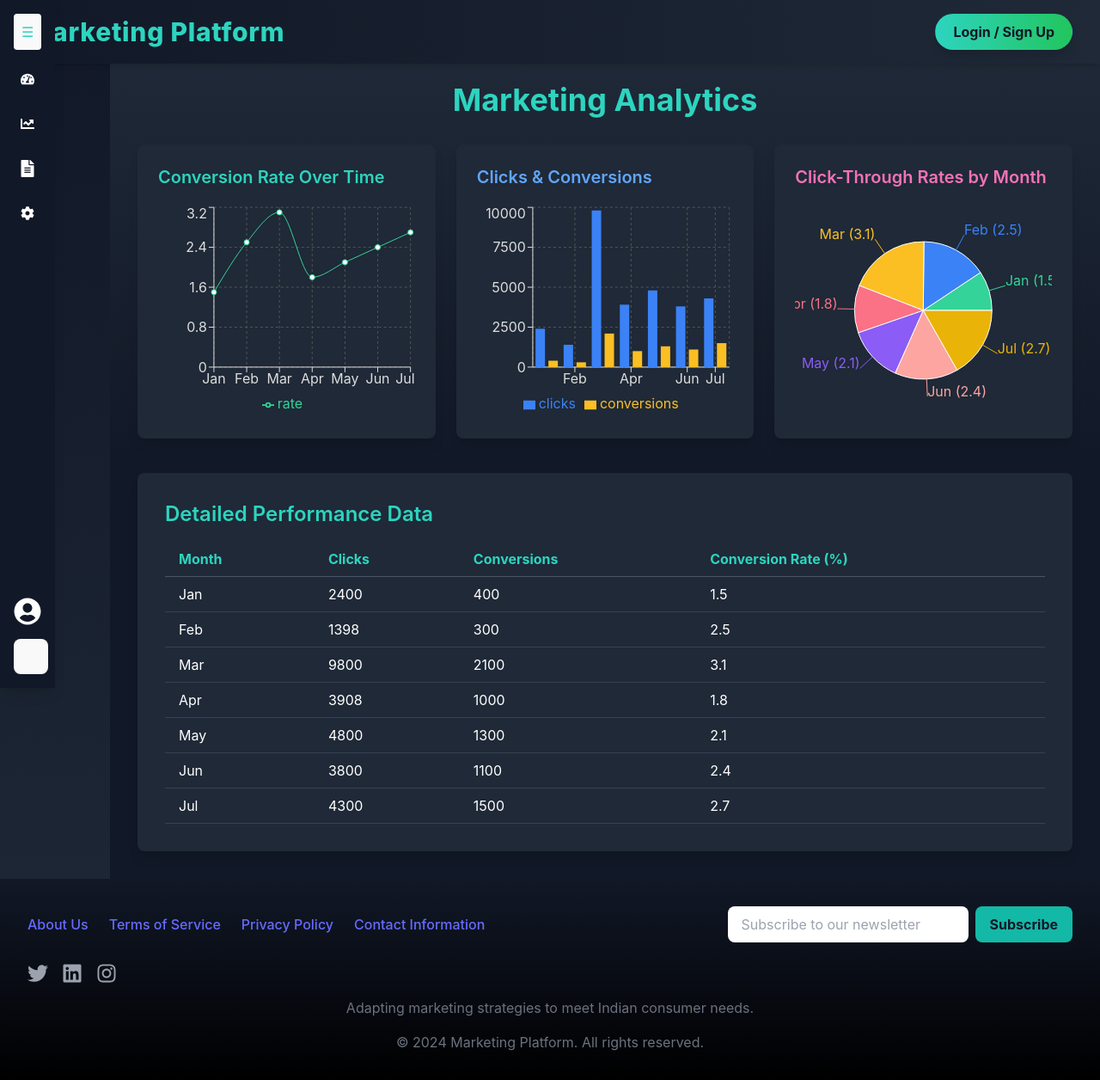
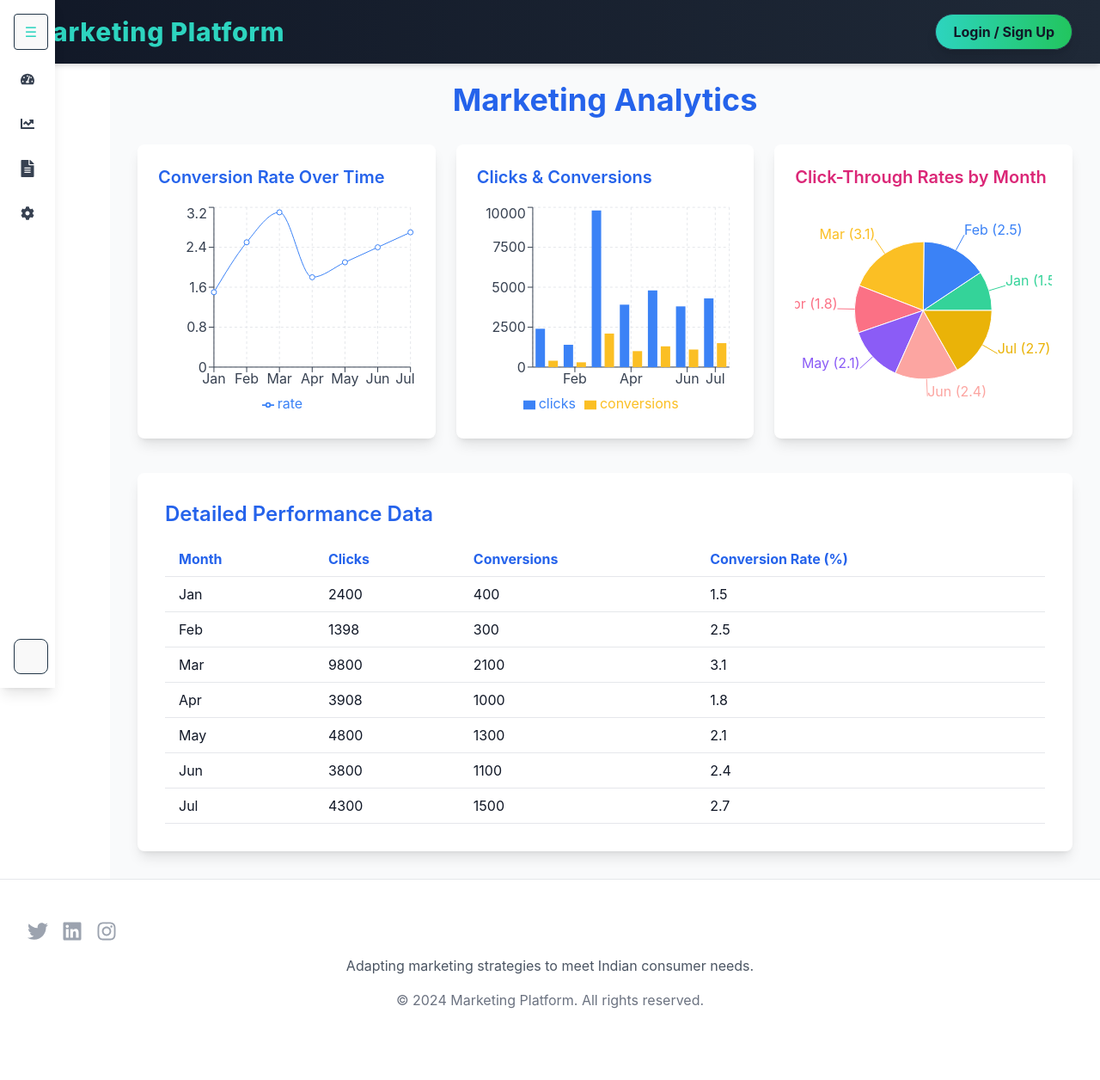
Before and after one commit to altf4-games/Datathon25, a React (Vite) app: page /analytics in a window 1280 px wide. Shown: the whole page at 86% size. After the commit the page ends 1223 px from the top, so only its background shows below. Built offline with nearby package versions, Linux system fonts and the light colour scheme.

Commit message:
Refactor UI to light theme: Update components, styles, and color schemes

```diff
--- a/src/App.jsx
+++ b/src/App.jsx
@@ -1,10 +1,10 @@
 import React from 'react';
 import Dashboardfinal from './pages/Dashboardfinal';
-import Navbar from './components/Navbar';
+import Navbar from './components/ui/Navbar';
 import LandingPage from './pages/LandingPage';
 import ContactUs from './pages/ContactUs';
-import Footer from './components/Footer';
-import Sidebar from './components/Sidebar';
+import Footer from './components/ui/Footer';
+import Sidebar from './components/ui/Sidebar';
 import './App.css';
 import { BrowserRouter as Router, Route, Routes } from 'react-router-dom';
 import Pricing from './pages/Pricing';
@@ -19,15 +19,17 @@ function App() {
       <Router>
         <div className="flex">
           <Sidebar />
-          <div className="flex-grow bg-gradient-to-b from-gray-900 to-gray-800 text-white min-h-screen">
+          <div className="flex-grow bg-white text-gray-900 min-h-screen">
             <Navbar />
 
             <Routes>
               <Route path="/" element={<>
+                <div className="ml-7">
                   <LandingPage />
                   <div id="features"><Features /></div>
                   <div id="pricing"><Pricing /></div>
                   <div id="contact-us"><ContactUs /></div>
+                </div>
               </>} />
               <Route path="/dashboard" element={<Dashboardfinal />} />
               <Route path="/analytics" element={<MarketingAnalysis />} />
--- a/src/components/Footer.jsx
+++ /dev/null
@@ -1,91 +0,0 @@
-import React from "react";
-import { FaTwitter, FaLinkedin, FaInstagram } from "react-icons/fa";
-
-function Footer() {
-  return (
-    <footer className="bg-gradient-to-b from-gray-900 to-black text-white py-8">
-      <div className="max-w-7xl mx-auto px-4 sm:px-6 lg:px-8">
-        <div className="flex flex-col md:flex-row justify-between items-center mb-6">
-          {/* Links Section */}
-          <div className="flex flex-col md:flex-row space-y-2 md:space-y-0 md:space-x-6">
-            <a
-              href="#about"
-              className="hover:text-teal-400 transition duration-300"
-            >
-              About Us
-            </a>
-            <a
-              href="#terms"
-              className="hover:text-teal-400 transition duration-300"
-            >
-              Terms of Service
-            </a>
-            <a
-              href="#privacy"
-              className="hover:text-teal-400 transition duration-300"
-            >
-              Privacy Policy
-            </a>
-            <a
-              href="#contact"
-              className="hover:text-teal-400 transition duration-300"
-            >
-              Contact Information
-            </a>
-          </div>
-
-          {/* Newsletter Subscription */}
-          <div className="mt-4 md:mt-0">
-            <form className="flex space-x-2">
-              <input
-                type="email"
-                placeholder="Subscribe to our newsletter"
-                className="px-4 py-2 rounded-lg text-gray-900 focus:outline-none"
-              />
-              <button
-                type="submit"
-                className="bg-teal-500 hover:bg-teal-400 text-gray-900 px-4 py-2 rounded-lg font-bold transition duration-300"
-              >
-                Subscribe
-              </button>
-            </form>
-          </div>
-        </div>
-
-        {/* Social Media Icons */}
-        <div className="flex space-x-4 mb-4">
-          <a
-            href="#"
-            className="text-gray-400 hover:text-teal-400 transition duration-300"
-          >
-            <FaTwitter className="w-6 h-6" />
-          </a>
-          <a
-            href="#"
-            className="text-gray-400 hover:text-teal-400 transition duration-300"
-          >
-            <FaLinkedin className="w-6 h-6" />
-          </a>
-          <a
-            href="#"
-            className="text-gray-400 hover:text-teal-400 transition duration-300"
-          >
-            <FaInstagram className="w-6 h-6" />
-          </a>
-        </div>
-
-        {/* Tagline */}
-        <p className="text-center text-gray-500 mb-4">
-          Adapting marketing strategies to meet Indian consumer needs.
-        </p>
-
-        {/* Copyright Notice */}
-        <p className="text-center text-gray-500">
-          © 2024 Marketing Platform. All rights reserved.
-        </p>
-      </div>
-    </footer>
-  );
-}
-
-export default Footer;
--- /dev/null
+++ b/src/components/ui/Footer.jsx
@@ -0,0 +1,41 @@
+import React from "react";
+import { FaTwitter, FaLinkedin, FaInstagram } from "react-icons/fa";
+
+function Footer() {
+  return (
+    <footer className="bg-white border-t border-gray-200">
+      <div className="max-w-7xl mx-auto py-12 px-4 sm:px-6 lg:px-8">
+        <div className="flex space-x-4 mb-4">
+          <a
+            href="#"
+            className="text-gray-400 hover:text-blue-600 transition duration-300"
+          >
+            <FaTwitter className="w-6 h-6" />
+          </a>
+          <a
+            href="#"
+            className="text-gray-400 hover:text-teal-400 transition duration-300"
+          >
+            <FaLinkedin className="w-6 h-6" />
+          </a>
+          <a
+            href="#"
+            className="text-gray-400 hover:text-teal-400 transition duration-300"
+          >
+            <FaInstagram className="w-6 h-6" />
+          </a>
+        </div>
+
+        <p className="text-center text-gray-600 mb-4">
+          Adapting marketing strategies to meet Indian consumer needs.
+        </p>
+
+        <p className="text-center text-gray-500">
+          © 2024 Marketing Platform. All rights reserved.
+        </p>
+      </div>
+    </footer>
+  );
+}
+
+export default Footer;
--- a/src/components/Sidebar.jsx
+++ b/src/components/ui/Sidebar.jsx
@@ -36,24 +36,24 @@ function Sidebar() {
   };
 
   return (
-    <div className={`flex flex-col fixed z-40 h-screen bg-gray-900 text-white transition-all duration-300 ${isCollapsed ? 'w-16' : 'w-64'} p-4 shadow-lg`}>
+    <div className={`flex flex-col fixed z-40 h-screen bg-white text-white transition-all duration-300 ${isCollapsed ? 'w-16' : 'w-64'} p-4 shadow-lg`}>
       <button
         onClick={toggleSidebar}
-        className="text-teal-400 mb-4 focus:outline-none hover:bg-gray-700 rounded p-2 transition duration-300"
+        className="text-teal-400 mb-4 focus:outline-none hover:bg-gray-700 rounded w-10 p-2 transition duration-300"
         aria-label="Toggle sidebar"
       >
-        {isCollapsed ? '☰' : '✖️'}
+        {isCollapsed ? '☰' : '❎'}
       </button>
 
       {!isCollapsed && (
         <div className="flex items-center mb-6">
-          <h1 className="text-xl font-bold text-teal-400">Marketing</h1>
-          <span className="text-xl font-bold text-teal-400 ml-1">Platform</span>
+          {/* <h1 className="text-xl font-bold text-teal-900">Marketing</h1>
+          <span className="text-xl font-bold text-teal-900 ml-1">Platform</span> */}
         </div>
       )}
 
       <nav className="flex-grow">
-        <ul className="space-y-4">
+        <ul className="space-y-4 text-gray-700">
           {[
             { name: 'Dashboard', icon: <FaTachometerAlt className="w-5 h-5" />, route: '/dashboard' },
             { name: 'Analytics', icon: <FaChartLine className="w-5 h-5" />, route: '/analytics' },
@@ -63,7 +63,7 @@ function Sidebar() {
             <li
               key={index}
               onClick={() => handleNavigation(item.route)}
-              className={`flex items-center space-x-2 rounded-lg p-2 hover:cursor-pointer transition duration-300 transform hover:scale-105 ${isCollapsed ? 'justify-center' : 'justify-start'} hover:bg-gray-700`}
+              className={`flex items-center space-x-2 rounded-lg p-2 hover:cursor-pointer transition duration-300 transform hover:scale-105 ${isCollapsed ? 'justify-center' : 'justify-start'} hover:bg-gray-200`}
             >
               {item.icon}
               {!isCollapsed && (
@@ -102,7 +102,7 @@ function Sidebar() {
             </button>
             <button
               onClick={handleAnonymousLogin}
-              className="bg-gray-500 text-white flex items-center justify-center gap-4 px-4 py-2 rounded-full w-full transition hover:bg-gray-600"
+              className="bg-gray-500 text-black flex items-center justify-center gap-4 px-4 py-2 rounded-full w-full transition hover:bg-gray-600"
             >
               <FaUserSecret size={25} color="black"/> Sign in Anonymously
             </button>
--- a/src/index.css
+++ b/src/index.css
@@ -7,9 +7,9 @@
   line-height: 1.5;
   font-weight: 400;
 
-  color-scheme: light dark;
-  color: rgba(255, 255, 255, 0.87);
-  background-color: #242424;
+  color-scheme: light;
+  color: #213547;
+  background-color: #ffffff;
 
   font-synthesis: none;
   text-rendering: optimizeLegibility;
@@ -32,6 +32,8 @@ body {
   place-items: center;
   min-width: 320px;
   min-height: 100vh;
+  background-color: #ffffff;
+  color: #213547;
 }
 
 h1 {
@@ -41,17 +43,18 @@ h1 {
 
 button {
   border-radius: 8px;
-  border: 1px solid transparent;
+  border: 1px solid #213547;
   padding: 0.6em 1.2em;
   font-size: 1em;
   font-weight: 500;
   font-family: inherit;
-  background-color: #1a1a1a;
+  background-color: #ffffff;
   cursor: pointer;
   transition: border-color 0.25s;
 }
 button:hover {
-  border-color: #646cff;
+  border-color: #000000;
+  background-color: #f3f4f6;
 }
 button:focus,
 button:focus-visible {
--- a/src/pages/MarketingAnalysis.jsx
+++ b/src/pages/MarketingAnalysis.jsx
@@ -41,34 +41,34 @@ const CustomTooltip = ({ active, payload }) => {
 
 const MarketingAnalytics = () => {
   return (
-    <div className="p-8 ml-32 min-h-screen w-[90vw] bg-gradient-to-b to-gray-900 via-gray-900 from-gray-800 text-white mt-16"> {/* Added mt-16 */}
-      <h2 className="text-4xl font-bold text-center text-teal-400 mb-8">Marketing Analytics</h2>
+    <div className="p-8 ml-32 min-h-screen w-[90vw] bg-gray-50 text-gray-900 mt-16">
+      <h2 className="text-4xl font-bold text-center text-blue-600 mb-8">Marketing Analytics</h2>
 
       <div className="grid lg:grid-cols-3 gap-6">
         {/* Line Chart */}
-        <div className="bg-gray-800 p-6 rounded-lg shadow-lg transition hover:shadow-xl hover:scale-105 transform duration-300">
-          <h3 className="text-xl font-semibold text-teal-400 mb-4">Conversion Rate Over Time</h3>
+        <div className="bg-white p-6 rounded-lg shadow-lg transition hover:shadow-xl hover:scale-105 transform duration-300">
+          <h3 className="text-xl font-semibold text-blue-600 mb-4">Conversion Rate Over Time</h3>
           <ResponsiveContainer width="100%" height={250}>
             <LineChart data={sampleData}>
-              <CartesianGrid strokeDasharray="3 3" stroke="#555" />
-              <XAxis dataKey="name" stroke="#ddd" />
-              <YAxis stroke="#ddd" />
-              <Tooltip contentStyle={{ backgroundColor: "#222", border: "none" }} />
+              <CartesianGrid strokeDasharray="3 3" stroke="#e5e7eb" />
+              <XAxis dataKey="name" stroke="#374151" />
+              <YAxis stroke="#374151" />
+              <Tooltip contentStyle={{ backgroundColor: "#ffffff", border: "1px solid #e5e7eb" }} />
               <Legend />
-              <Line type="monotone" dataKey="rate" stroke="#34d399" activeDot={{ r: 8 }} />
+              <Line type="monotone" dataKey="rate" stroke="#3b82f6" activeDot={{ r: 8 }} />
             </LineChart>
           </ResponsiveContainer>
         </div>
 
         {/* Bar Chart */}
-        <div className="bg-gray-800 p-6 rounded-lg shadow-lg transition hover:shadow-xl hover:scale-105 transform duration-300">
-          <h3 className="text-xl font-semibold text-blue-400 mb-4">Clicks & Conversions</h3>
+        <div className="bg-white p-6 rounded-lg shadow-lg transition hover:shadow-xl hover:scale-105 transform duration-300">
+          <h3 className="text-xl font-semibold text-blue-600 mb-4">Clicks & Conversions</h3>
           <ResponsiveContainer width="100%" height={250}>
             <BarChart data={sampleData}>
-              <CartesianGrid strokeDasharray="3 3" stroke="#555" />
-              <XAxis dataKey="name" stroke="#ddd" />
-              <YAxis stroke="#ddd" />
-              <Tooltip contentStyle={{ backgroundColor: "#222", border: "none" }} />
+              <CartesianGrid strokeDasharray="3 3" stroke="#e5e7eb" />
+              <XAxis dataKey="name" stroke="#374151" />
+              <YAxis stroke="#374151" />
+              <Tooltip contentStyle={{ backgroundColor: "#ffffff", border: "1px solid #e5e7eb" }} />
               <Legend />
               <Bar dataKey="clicks" fill="#3b82f6" />
               <Bar dataKey="conversions" fill="#fbbf24" />
@@ -77,8 +77,8 @@ const MarketingAnalytics = () => {
         </div>
 
         {/* Improved Pie Chart */}
-        <div className="bg-gray-800 p-6 rounded-lg shadow-lg transition hover:shadow-xl hover:scale-105 transform duration-300">
-          <h3 className="text-xl font-semibold text-pink-400 mb-4">Click-Through Rates by Month</h3>
+        <div className="bg-white p-6 rounded-lg shadow-lg transition hover:shadow-xl hover:scale-105 transform duration-300">
+          <h3 className="text-xl font-semibold text-pink-600 mb-4">Click-Through Rates by Month</h3>
           <ResponsiveContainer width="100%" height={250}>
             <PieChart>
               <Tooltip content={<CustomTooltip />} />
@@ -90,7 +90,7 @@ const MarketingAnalytics = () => {
                 cy="50%"
                 outerRadius={80}
                 fill="#34d399"
-                label={({ name, value }) => `${name} (${value})`} // Corrected here
+                label={({ name, value }) => `${name} (${value})`}
                 animationDuration={800}
                 animationEasing="ease-in-out"
               >
@@ -104,10 +104,10 @@ const MarketingAnalytics = () => {
       </div>
 
       {/* Table of Metrics */}
-      <div className="mt-10 bg-gray-800 p-8 rounded-lg shadow-lg transition hover:shadow-xl hover:scale-105 transform duration-300">
-        <h3 className="text-2xl font-semibold text-teal-400 mb-4">Detailed Performance Data</h3>
+      <div className="mt-10 bg-white p-8 rounded-lg shadow-lg transition hover:shadow-xl hover:scale-105 transform duration-300">
+        <h3 className="text-2xl font-semibold text-blue-600 mb-4">Detailed Performance Data</h3>
         <table className="w-full text-left">
-          <thead className="text-teal-400 border-b border-gray-600">
+          <thead className="text-blue-600 border-b border-gray-200">
             <tr>
               <th className="px-4 py-2">Month</th>
               <th className="px-4 py-2">Clicks</th>
@@ -119,7 +119,7 @@ const MarketingAnalytics = () => {
             {sampleData.map((row, index) => (
               <tr
                 key={index}
-                className="border-b border-gray-700 hover:bg-gray-700 transition duration-300"
+                className="border-b border-gray-200 hover:bg-gray-100 transition duration-300"
               >
                 <td className="px-4 py-2">{row.name}</td>
                 <td className="px-4 py-2">{row.clicks}</td>
--- a/tailwind.config.js
+++ b/tailwind.config.js
@@ -14,6 +14,6 @@ module.exports = {
   },
   plugins: [require("daisyui")],
   daisyui: {
-    themes: ["dark"],
+    themes: ["light"],
   },
 };
```
Also changed, not shown: src/pages/Features.jsx (+7 -7 lines), src/pages/Settings.jsx (+5 -5 lines), src/components/ui/Navbar.jsx (renamed from src/components/Navbar.jsx).
